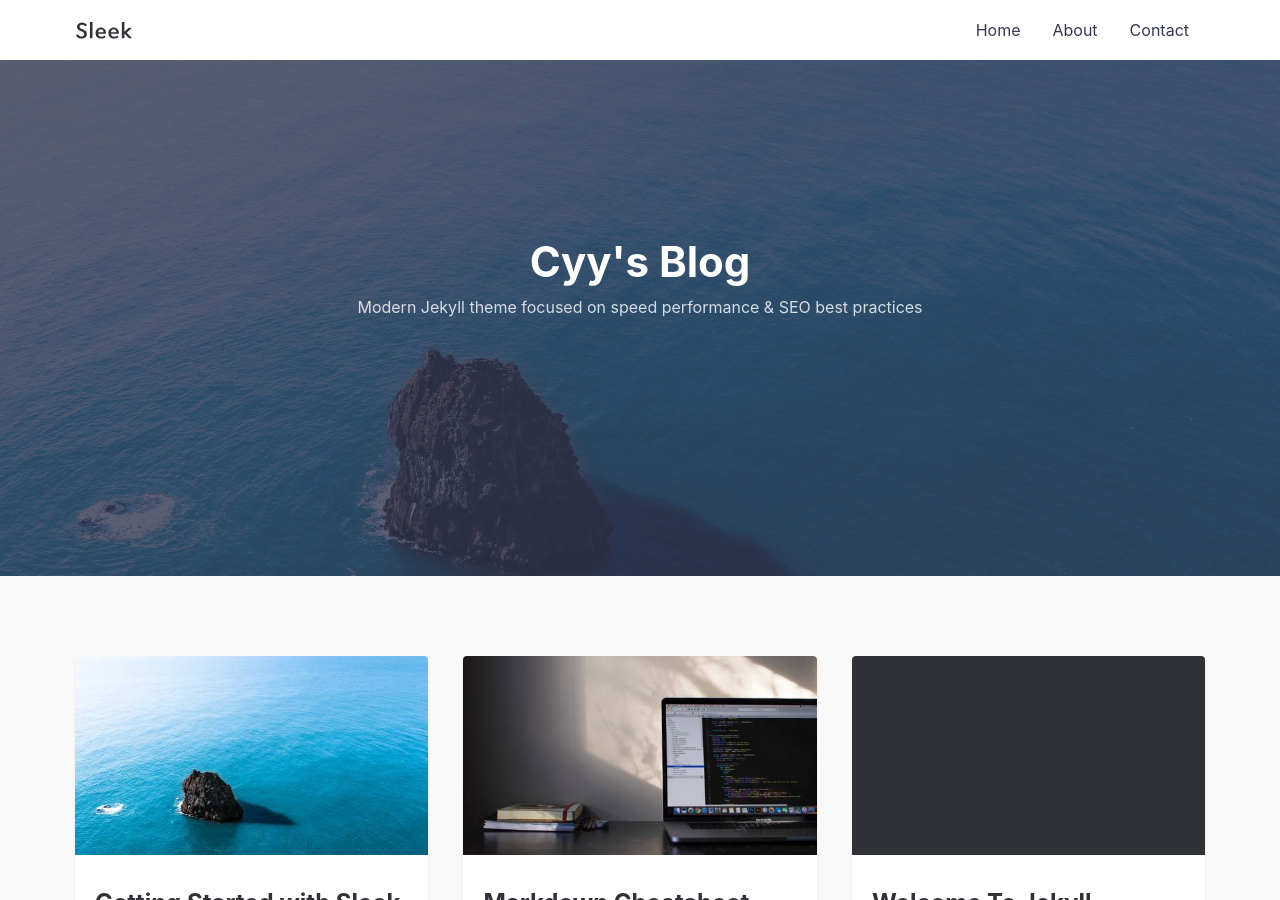
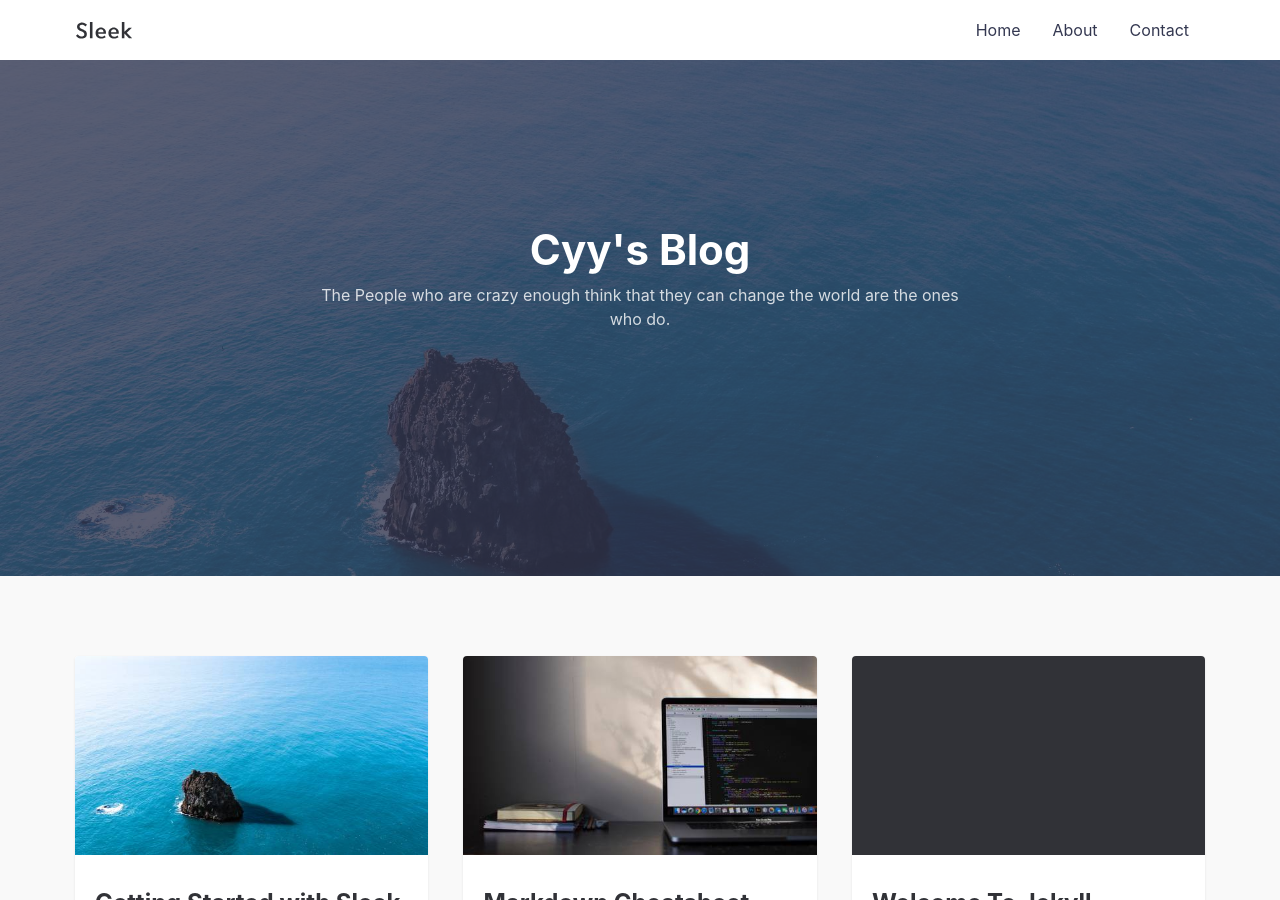
Before and after one commit to MaXiaoDiu/MaXiaoDiu.github.io, a Jekyll site: the page built from index.md, in a window 1280 px wide and 900 px high. Built offline with Jekyll 4.4.1, drawn with Linux system fonts in a browser that asks for light colours.

Commit message:
修改名称

```diff
--- a/_layouts/default.html
+++ b/_layouts/default.html
@@ -21,7 +21,7 @@ layout: compress
     <div class="hero lazyload" data-bg="{{site.url}}/assets/img/posts/sleek_lg.jpg">
       <div class="hero__wrap">
         <h1 class="hero__title">Cyy's Blog</h1>
-        <p class="hero__meta">Modern Jekyll theme focused on speed performance & SEO best practices</p>
+        <p class="hero__meta">The People who are crazy enough think that they can change the world are the ones who do.</p>
       </div>
     </div>
 
```
